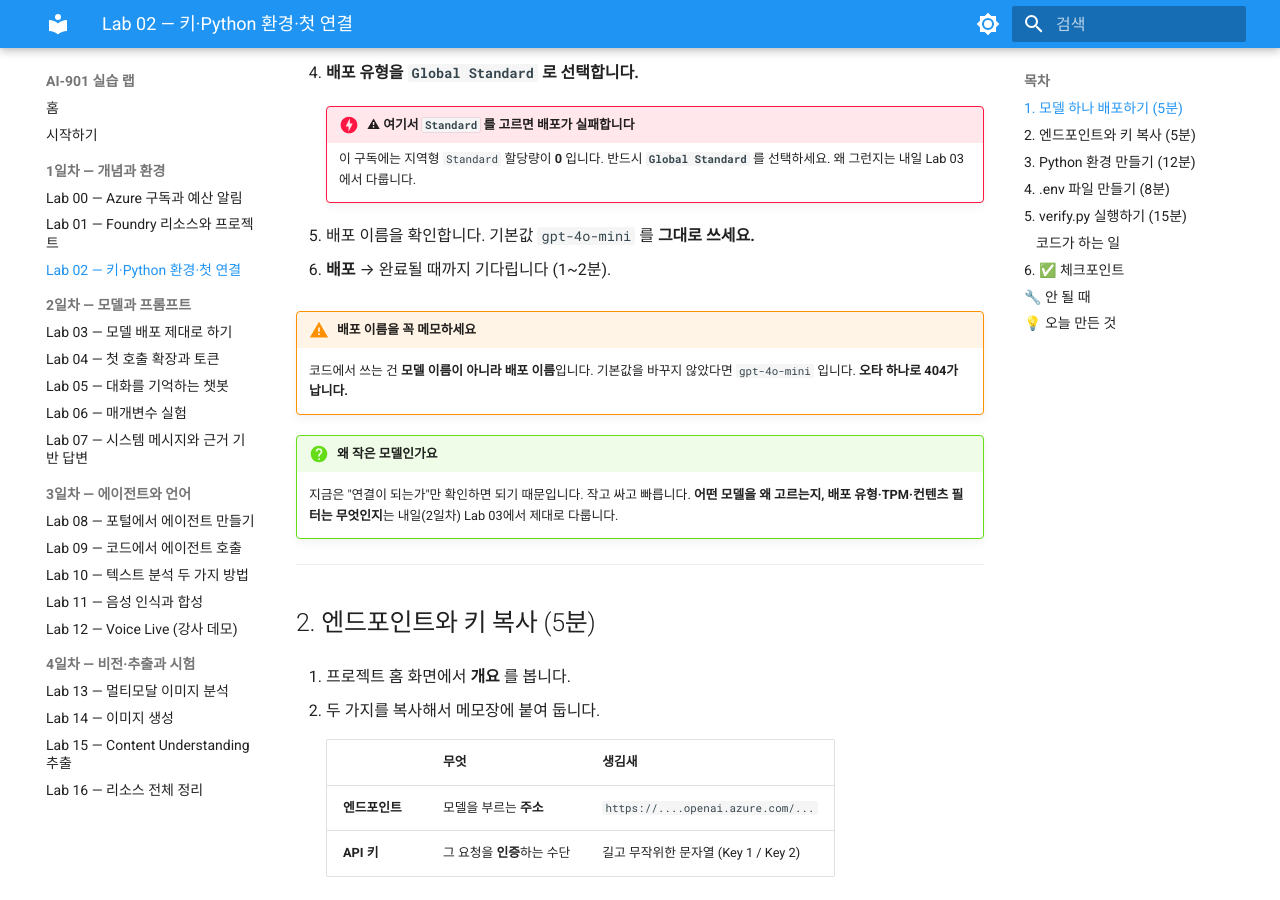
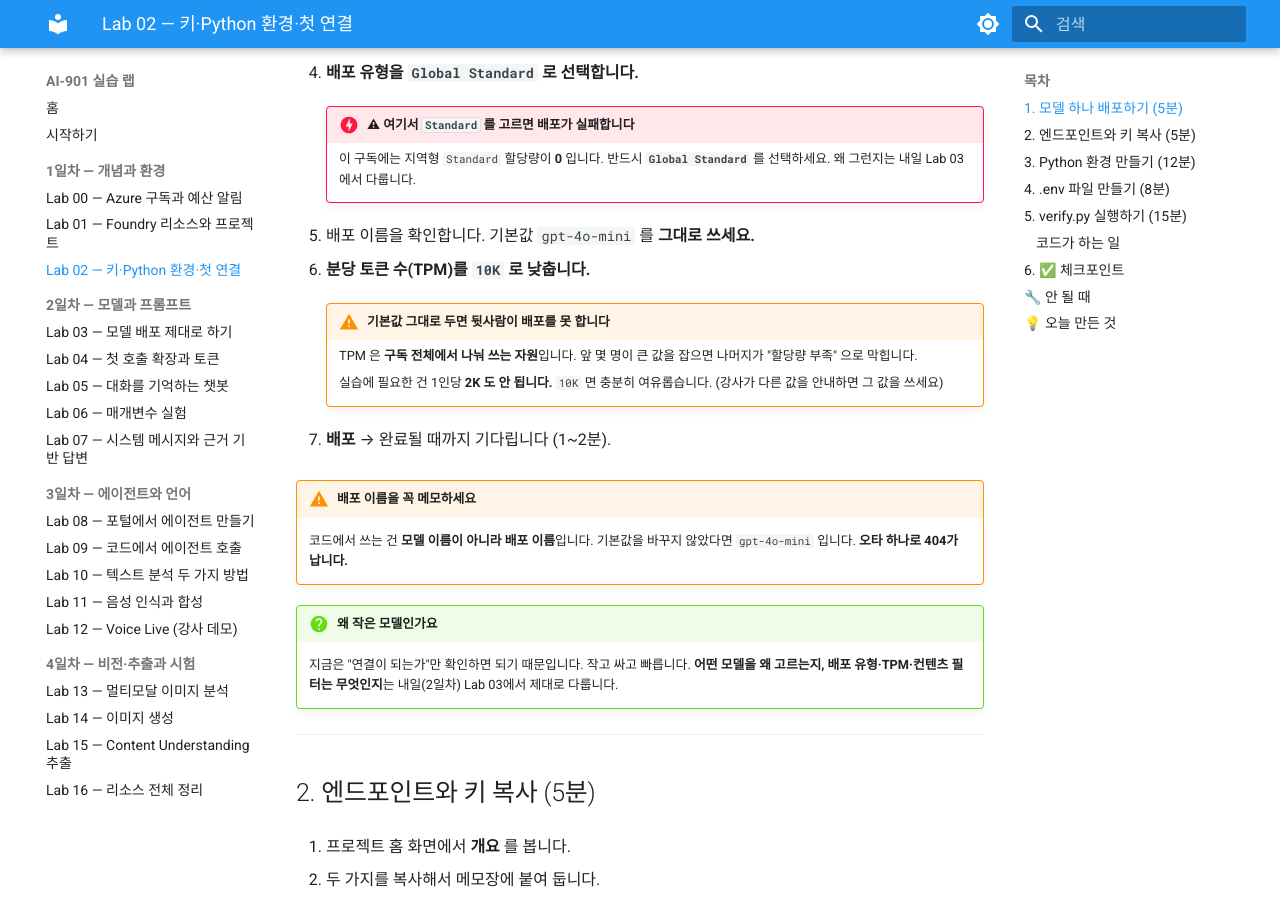
Before and after one commit to skilleat-labs/ai901-labs, an MkDocs documentation site: the page built from docs/labs/lab02-first-call.md, in a window 1280 px wide and 900 px high, scrolled down 620 px. Built offline with MkDocs 1.6.1 and Material for MkDocs 9.7.7, drawn with Linux system fonts in a browser that asks for light colours.

Commit message:
Lab 02: 배포 시 TPM 10K 설정 안내 추가
TPM은 구독 전체에서 공유하는 자원이라, 앞 몇 명이 기본값으로 배포하면
뒷사람이 할당량 부족으로 막힌다. 32명 실습 기준 1인 10K 권장.

Co-Authored-By: Claude Opus 5 <noreply@anthropic.com>

```diff
--- a/docs/labs/lab02-first-call.md
+++ b/docs/labs/lab02-first-call.md
@@ -29,7 +29,16 @@
 
 5. 배포 이름을 확인합니다. 기본값 `gpt-4o-mini` 를 **그대로 쓰세요.**
 
-6. **배포** → 완료될 때까지 기다립니다 (1~2분).
+6. **분당 토큰 수(TPM)를 `10K` 로 낮춥니다.**
+
+    !!! warning "기본값 그대로 두면 뒷사람이 배포를 못 합니다"
+        TPM 은 **구독 전체에서 나눠 쓰는 자원**입니다.
+        앞 몇 명이 큰 값을 잡으면 나머지가 "할당량 부족" 으로 막힙니다.
+
+        실습에 필요한 건 1인당 **2K 도 안 됩니다.** `10K` 면 충분히 여유롭습니다.
+        (강사가 다른 값을 안내하면 그 값을 쓰세요)
+
+7. **배포** → 완료될 때까지 기다립니다 (1~2분).
 
 !!! warning "배포 이름을 꼭 메모하세요"
     코드에서 쓰는 건 **모델 이름이 아니라 배포 이름**입니다.
```
